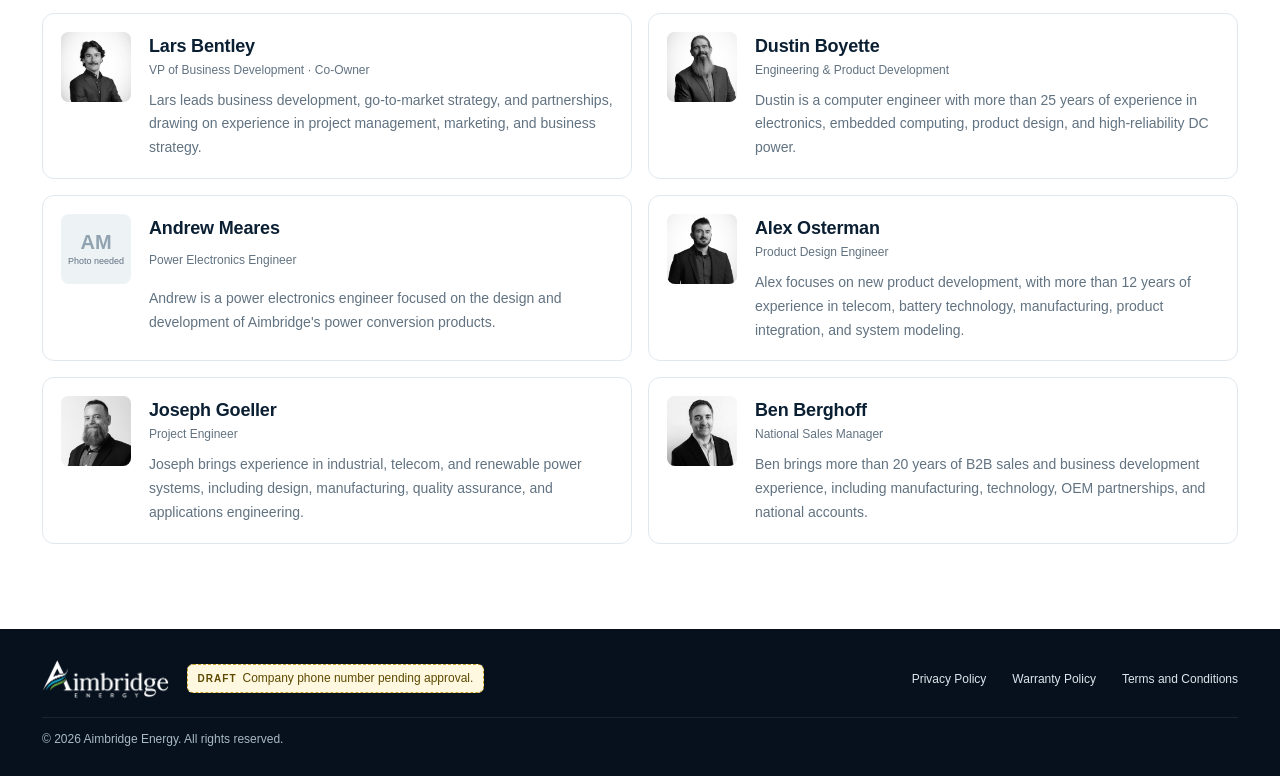
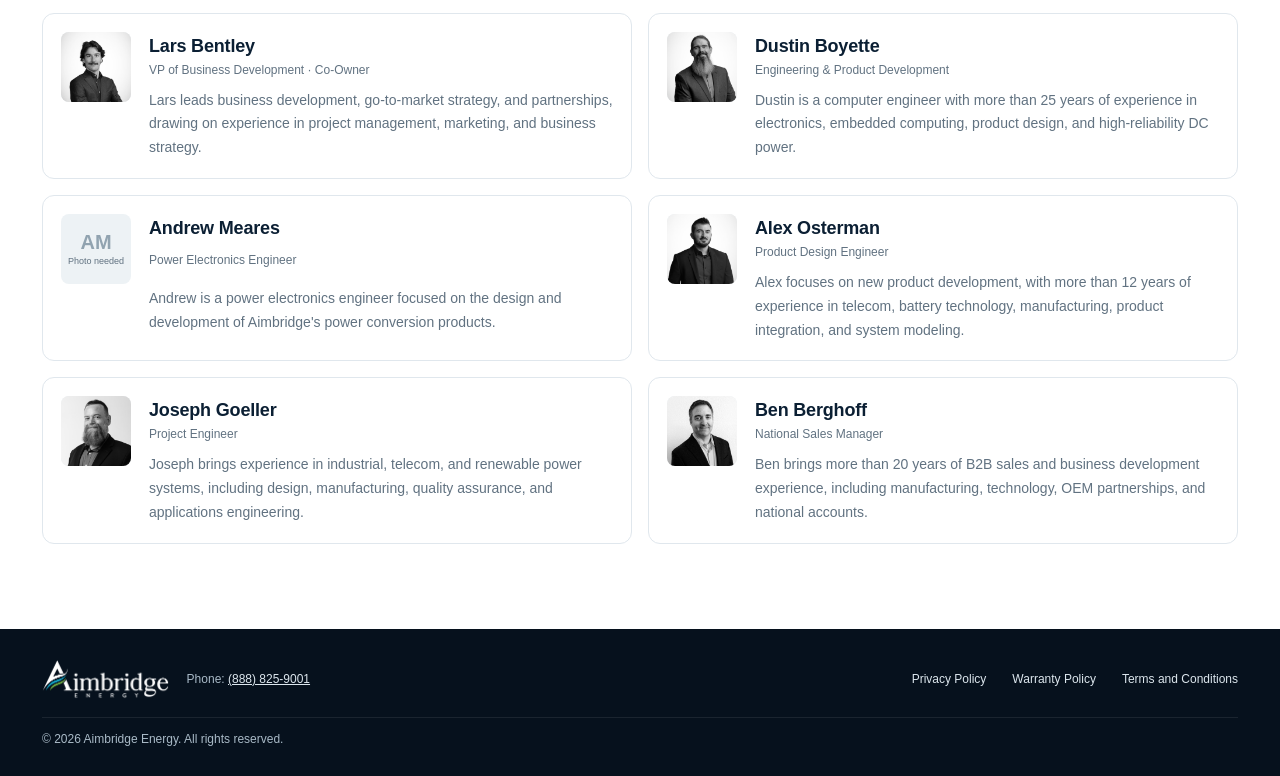
Before and after one commit to Aimbridge-Energy-Group/website-preview, a plain HTML site: page about/index.html in a window 1280 px wide. Shown: the part 1325-2101 px from the top of the page. Drawn offline with Linux system fonts and the light colour scheme.

Commit message:
Update preview from aimbridge-energy-website d4facfa
Co-Authored-By: Claude Opus 5.5 <noreply@anthropic.com>

```diff
--- a/about/index.html
+++ b/about/index.html
@@ -48,7 +48,7 @@
   <div class="footer-inner">
     <div class="footer-brand">
       <img src="../assets/img/aimbridge-logo.png" alt="Aimbridge Energy" width="177" height="56">
-      <p class="draft-note"><strong>Draft</strong>Company phone number pending approval.</p>
+      <p class="footer-contact">Phone: <a href="tel:+18888259001">(888) 825-9001</a></p>
     </div>
     <nav class="footer-links" aria-label="Footer"><ul><li><a href="../privacy/index.html">Privacy Policy</a></li><li><a href="../warranty/index.html">Warranty Policy</a></li><li><a href="../terms/index.html">Terms and Conditions</a></li></ul></nav>
   </div>
```
Also changed, not shown: coming-soon/power-conversion/index.html (+1 -1 lines), contact/sales/index.html (+1 -1 lines), contact/support/index.html (+1 -1 lines), index.html (+1 -1 lines), privacy/index.html (+1 -1 lines), products/dcl-18-dc-loadcenter/index.html (+1 -1 lines), products/powercor-10/index.html (+1 -1 lines), products/powercor-25/index.html (+1 -1 lines), products/smartflower-dc/index.html (+1 -1 lines), projects/index.html (+1 -1 lines), terms/index.html (+1 -1 lines), warranty/index.html (+1 -1 lines), where-to-buy/index.html (+1 -1 lines).
